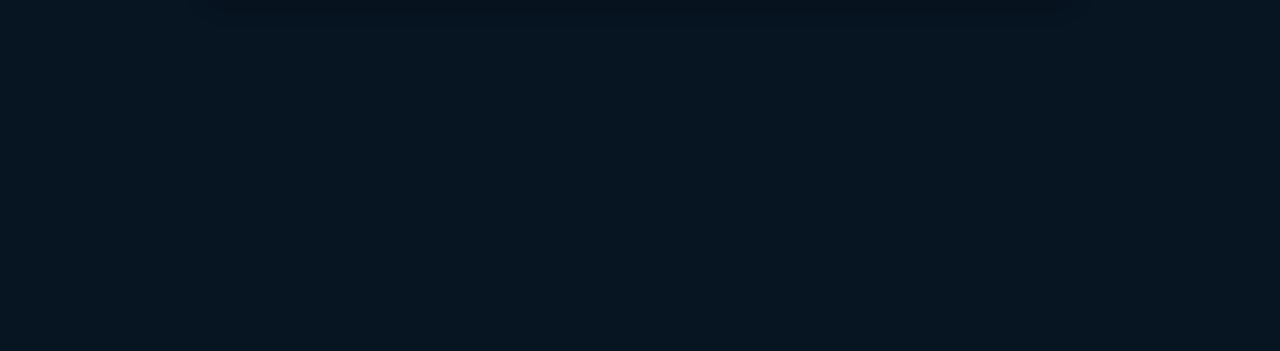
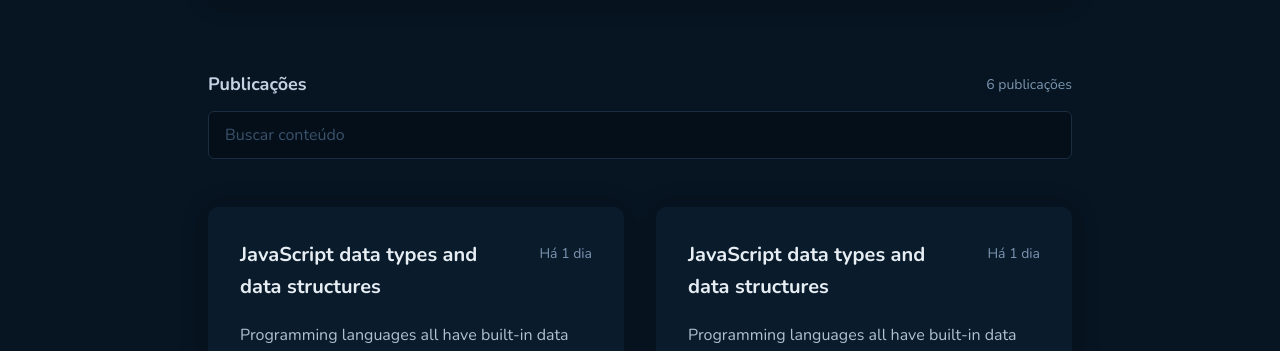
Before and after one commit to jordane-chaves/challenge-03-ignite-github-blog, a React (Vite) app: page / in a window 1280 px wide. Shown: the part 422-773 px from the top of the page. Built offline with nearby package versions, Linux system fonts and the light colour scheme.

Commit message:
feat: add search form and post list

```diff
--- a/src/layouts/default-layout/styles.ts
+++ b/src/layouts/default-layout/styles.ts
@@ -1,6 +1,9 @@
 import styled from 'styled-components'
 
 export const LayoutContainer = styled.div`
+  overflow-x: hidden;
+  overflow-y: auto;
+
   height: 100dvh;
   width: 100%;
 `
--- /dev/null
+++ b/src/pages/home/components/post/index.tsx
@@ -0,0 +1,25 @@
+import { PostContainer, PostContent, PostHeader } from './styles'
+
+export function Post() {
+  return (
+    <PostContainer>
+      <PostHeader>
+        <h3>JavaScript data types and data structures</h3>
+        <span>Há 1 dia</span>
+      </PostHeader>
+
+      <PostContent>
+        Programming languages all have built-in data structures, but these often
+        differ from one language to another. This article attempts to list the
+        built-in data structures available in JavaScript and what properties
+        they have. These can be used to build other data structures. Wherever
+        possible, comparisons with other languages are drawn. Dynamic typing
+        JavaScript is a loosely typed and dynamic language. Variables in
+        JavaScript are not directly associated with any particular value type,
+        and any variable can be assigned (and re-assigned) values of all types:
+        let foo = 42; // foo is now a number foo = &apos;bar&apos;; // foo is
+        now a string foo = true; // foo is now a boolean
+      </PostContent>
+    </PostContainer>
+  )
+}
--- /dev/null
+++ b/src/pages/home/components/post/styles.ts
@@ -0,0 +1,43 @@
+import styled from 'styled-components'
+
+export const PostContainer = styled.article`
+  background-color: ${(props) => props.theme.colors.profile};
+  border-radius: 10px;
+  box-shadow: 0px 2px 28px 0px rgba(0, 0, 0, 0.2);
+
+  padding: 2rem;
+  cursor: pointer;
+
+  &:hover {
+    box-shadow: 0 0 0 2px ${(props) => props.theme.colors.label};
+  }
+`
+
+export const PostHeader = styled.header`
+  display: flex;
+  justify-content: space-between;
+  gap: 1rem;
+
+  h3 {
+    color: ${(props) => props.theme.colors.title};
+    font-size: 1.25rem;
+  }
+
+  span {
+    color: ${(props) => props.theme.colors.span};
+    font-size: 0.875rem;
+    min-width: fit-content;
+
+    margin-top: 4px;
+  }
+`
+
+export const PostContent = styled.div`
+  display: -webkit-box;
+  line-clamp: 4;
+  overflow: hidden;
+  -webkit-line-clamp: 4;
+  -webkit-box-orient: vertical;
+
+  margin-top: 1.25rem;
+`
--- a/src/components/profile/index.tsx
+++ b/src/pages/home/components/profile/index.tsx
@@ -5,7 +5,7 @@
   FaUserGroup,
 } from 'react-icons/fa6'
 
-import { TitleSection } from '../title-section'
+import { TitleSection } from '../../../../components/title-section'
 import {
   ProfileContainer,
   ProfileHeader,
@@ -22,7 +22,11 @@
         <div>
           <ProfileHeader>
             <h1>Jordane Chaves</h1>
-            <a href="https://www.github.com/jordane-chaves">
+            <a
+              href="https://www.github.com/jordane-chaves"
+              target="_blank"
+              rel="noopener noreferrer"
+            >
               Github <FaArrowUpRightFromSquare />
             </a>
           </ProfileHeader>
--- a/src/pages/home/index.tsx
+++ b/src/pages/home/index.tsx
@@ -1,9 +1,28 @@
-import { Profile } from '../../components/profile'
+import { Post } from './components/post'
+import { Profile } from './components/profile'
+import { HomeContent, Input, PostList, SearchFormContainer } from './styles'
 
 export function Home() {
   return (
     <div>
       <Profile />
+
+      <HomeContent>
+        <SearchFormContainer>
+          <header>
+            <h2>Publicações</h2>
+            <span>6 publicações</span>
+          </header>
+
+          <Input type="text" placeholder="Buscar conteúdo" />
+        </SearchFormContainer>
+
+        <PostList>
+          {Array.from({ length: 6 }).map((_, index) => (
+            <Post key={index} />
+          ))}
+        </PostList>
+      </HomeContent>
     </div>
   )
 }
--- a/src/pages/home/styles.ts
+++ b/src/pages/home/styles.ts
@@ -1,3 +1,63 @@
 import styled from 'styled-components'
 
-export const HomeContent = styled.div``
+export const HomeContent = styled.main`
+  padding-inline: 1.5rem;
+`
+
+const BaseContainer = styled.section`
+  margin: 0 auto;
+  max-width: 864px;
+  width: 100%;
+`
+
+export const SearchFormContainer = styled(BaseContainer)`
+  display: flex;
+  flex-direction: column;
+  gap: 0.75rem;
+
+  margin-top: 4.5rem;
+
+  header {
+    display: flex;
+    justify-content: space-between;
+
+    h2 {
+      color: ${(props) => props.theme.colors.subtitle};
+      font-size: 1.125rem;
+    }
+
+    span {
+      color: ${(props) => props.theme.colors.span};
+      font-size: 0.875rem;
+      min-width: fit-content;
+
+      margin-top: 4px;
+    }
+  }
+`
+
+export const Input = styled.input`
+  background-color: ${(props) => props.theme.colors.input};
+  border-radius: 6px;
+  border: 1px solid ${(props) => props.theme.colors.border};
+
+  color: ${(props) => props.theme.colors.text};
+
+  padding: 0.75rem 1rem;
+
+  &::placeholder {
+    color: ${(props) => props.theme.colors.label};
+  }
+`
+
+export const PostList = styled(BaseContainer)`
+  display: grid;
+  gap: 2rem;
+
+  padding-top: 3rem;
+  padding-bottom: 6rem;
+
+  @media (width > ${(props) => props.theme.screens.md}) {
+    grid-template-columns: repeat(auto-fit, minmax(416px, 1fr));
+  }
+`
--- a/src/styles/global.ts
+++ b/src/styles/global.ts
@@ -11,7 +11,7 @@
 
   :focus {
     outline: 0;
-    box-shadow: 0 0 0 2px black;
+    box-shadow: 0 0 0 2px ${(props) => props.theme.colors.brand};
   }
 
   body {
@@ -34,6 +34,8 @@
   }
 
   a {
+    border-radius: 2px;
+
     display: flex;
     align-items: center;
     gap: 0.5rem;
```
Also changed, not shown: src/pages/home/components/profile/styles.ts (renamed from src/components/profile/styles.ts).
